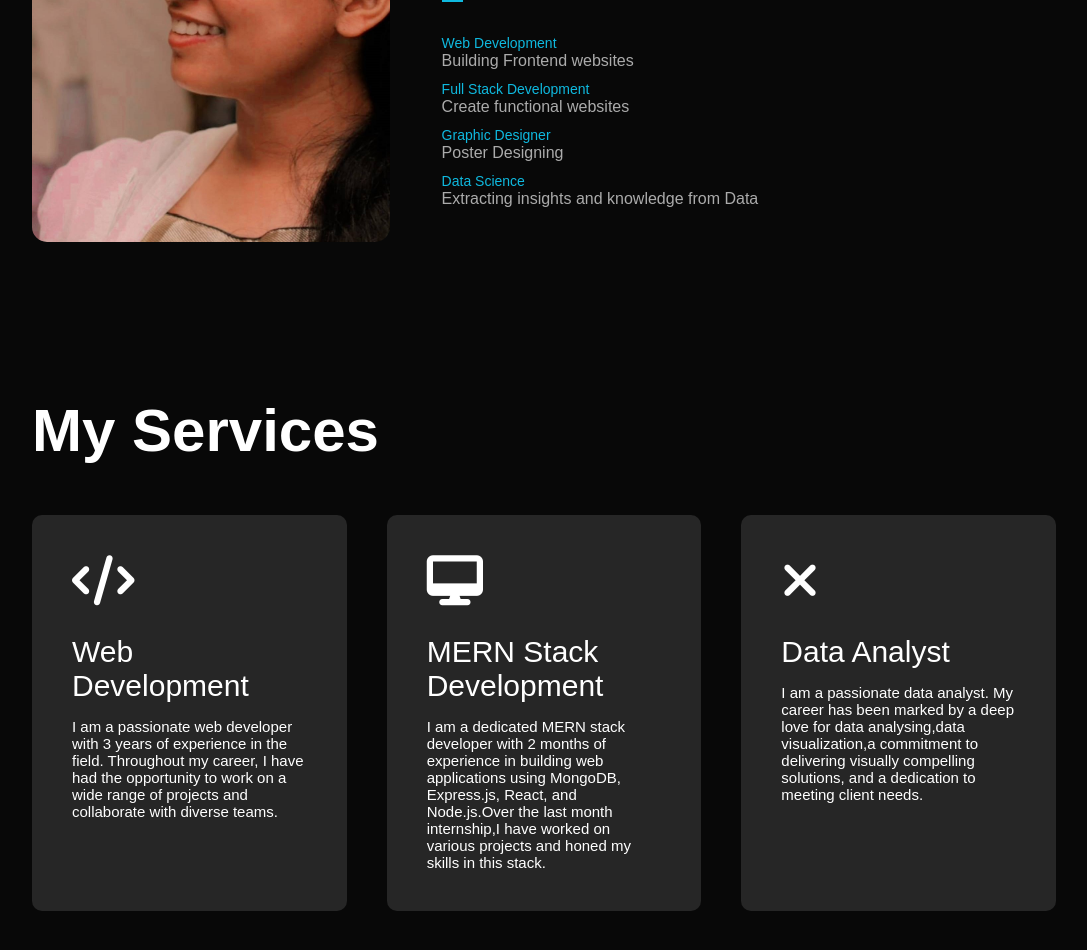
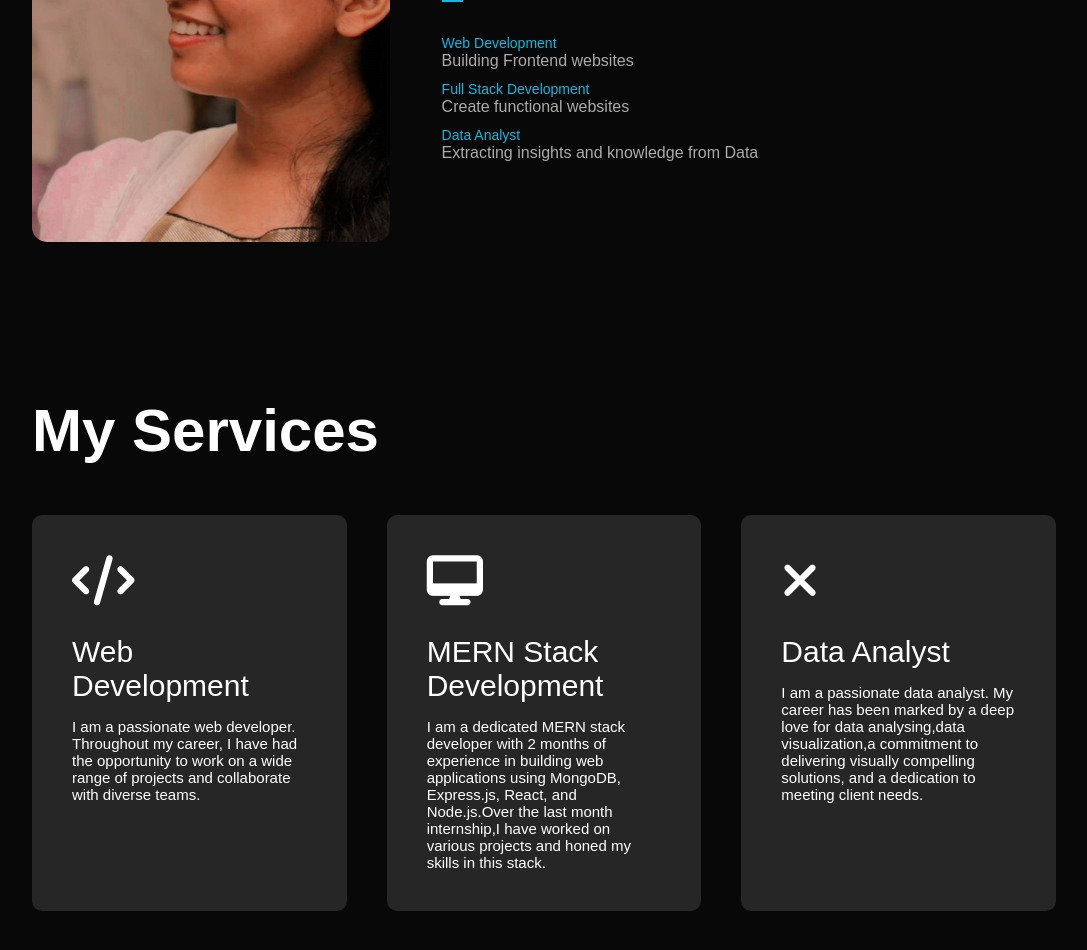
Before and after one commit to ritu09-10/portfolio, a plain HTML site: page index.html in a window 1280 px wide. Shown: the part 1160-2110 px from the top of the page, without its empty margins (96-1183 px from the left). Drawn offline with Linux system fonts and the light colour scheme.

Commit message:
index.html

```diff
--- a/index.html
+++ b/index.html
@@ -56,15 +56,14 @@
                         <ul>
                             <li><span>Web Development</span><br>Building Frontend websites</li>
                             <li><span>Full Stack Development</span><br>Create functional websites</li>
-                            <li><span>Graphic Designer</span><br>Poster Designing</li>
-                            <li><span>Data Science</span><br>Extracting insights and knowledge from Data </li>
+                            <li><span>Data Analyst</span><br>Extracting insights and knowledge from Data </li>
                         </ul>
                     </div>
                     <div class="tab-contents" id="experience">
                         <ul>
                             <li><span>2022</span><br>Frontend Developer</li>
                             <li><span>2023</span><br>Mern Developer at Webstack Academy</li>
-                            <li><span>2021</span><br>Graphic Designer  </li>
+                            <li><span>2021</span><br>Data Analyst  </li>
                         </ul>
                     </div>
                     <div class="tab-contents" id="education">
@@ -85,7 +84,7 @@
                 <div>
                     <i class="fa-solid fa fa-code"></i>
                     <h2>Web Development</h2>
-                    <p>I am a passionate web developer with 3 years of experience in the field. Throughout my career,
+                    <p>I am a passionate web developer. Throughout my career,
                     I have had the opportunity to work on a wide range of projects and collaborate with diverse teams.</p>
                 </div>
                 <div>
```
